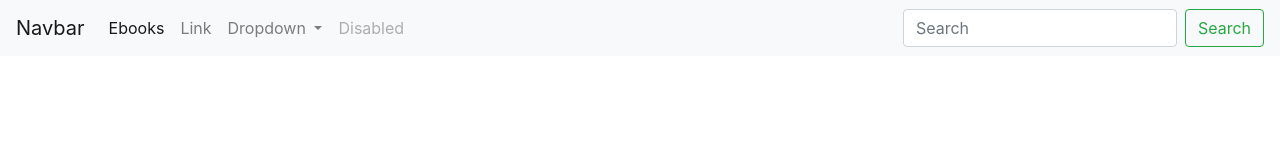
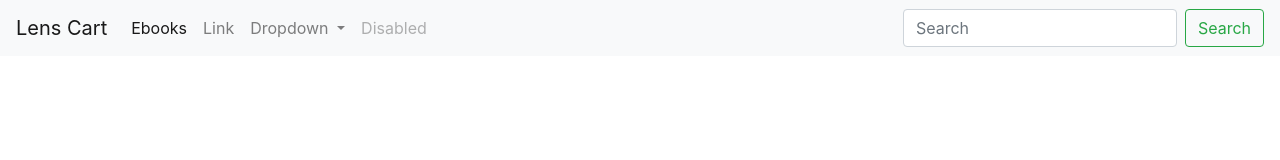
Before and after one commit to agarwalamit2106/MyWeb, a plain HTML site: page index.html in a window 1280 px wide. Drawn offline with nearby package versions, Linux system fonts and the light colour scheme.

Commit message:
my code to be merged at master

```diff
--- a/index.html
+++ b/index.html
@@ -12,7 +12,7 @@
   </head>
   <body>
     <nav class="navbar navbar-expand-lg navbar-light bg-light">
-        <a class="navbar-brand" href="#">Navbar</a>
+        <a class="navbar-brand" href="#">Lens Cart</a>
         <button class="navbar-toggler" type="button" data-toggle="collapse" data-target="#navbarSupportedContent" aria-controls="navbarSupportedContent" aria-expanded="false" aria-label="Toggle navigation">
           <span class="navbar-toggler-icon"></span>
         </button>
```
